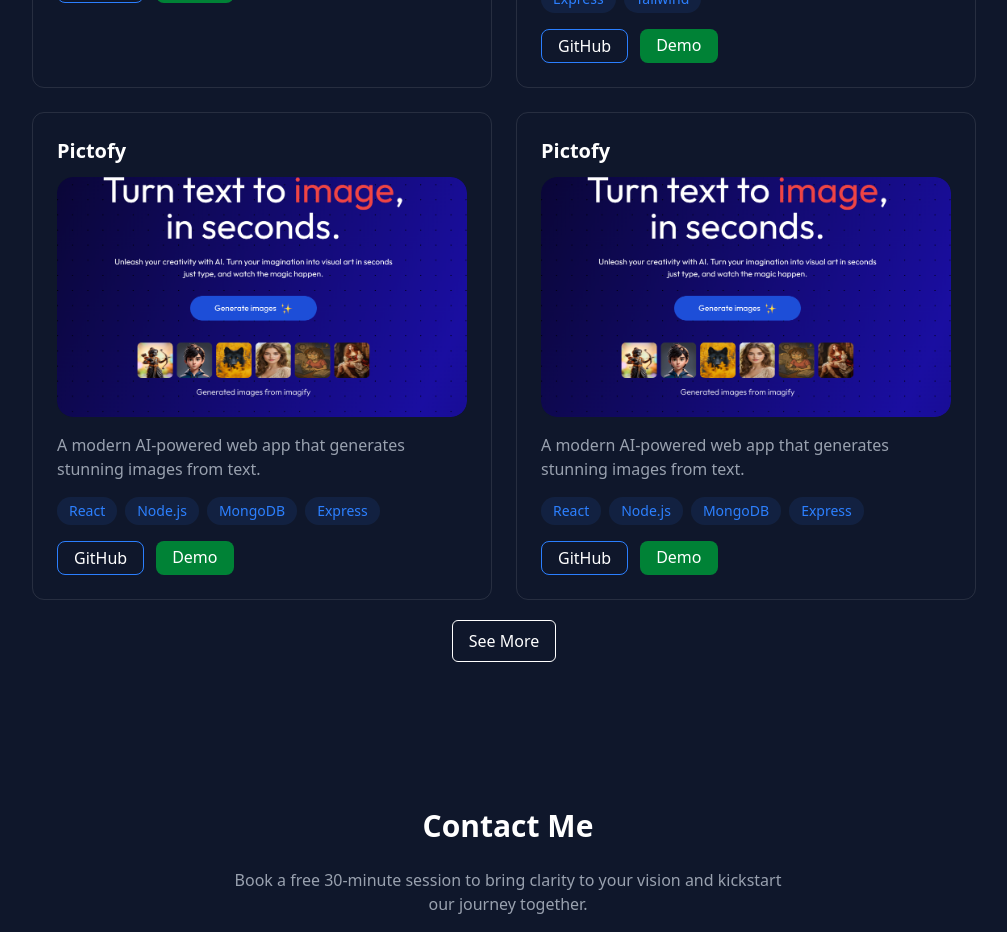
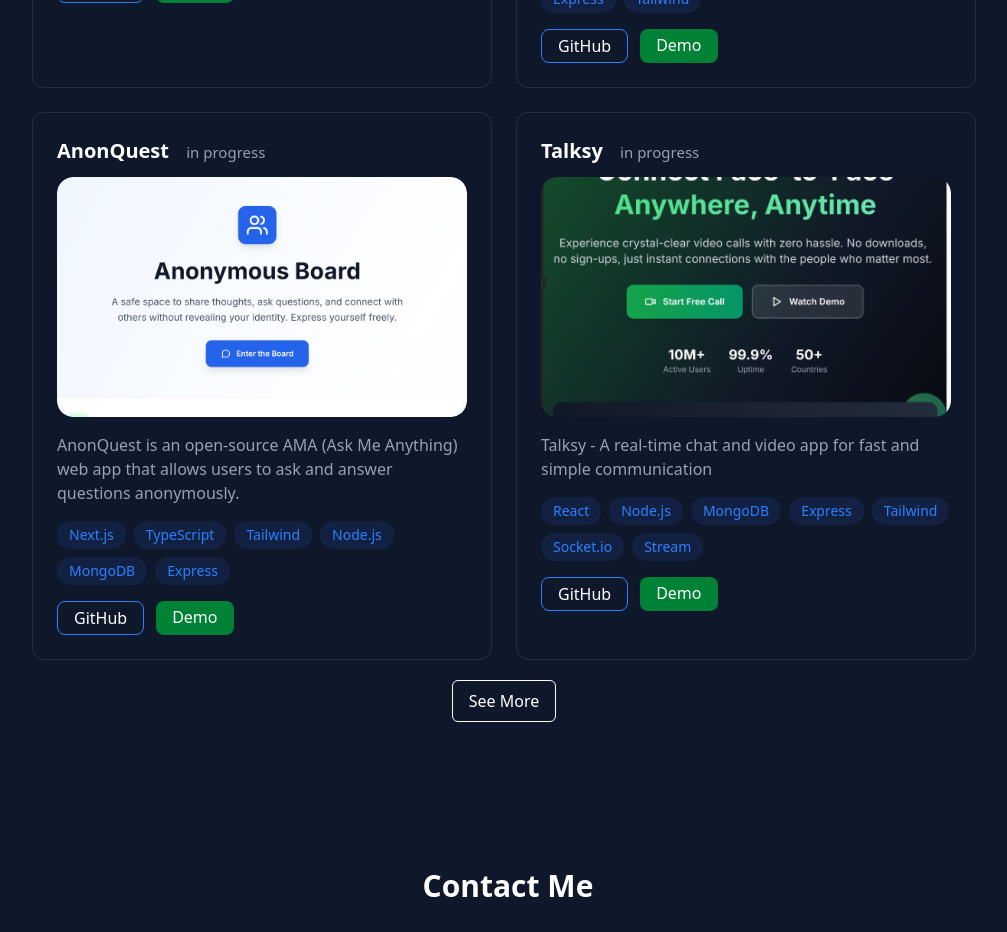
Before and after one commit to rajscriptsGH/Portfolio, a Next.js app: page / in a window 1280 px wide. Shown: the part 1680-2612 px from the top of the page, without its empty margins (132-1139 px from the left). Built offline with nearby package versions, Linux system fonts and the light colour scheme; a web font is replaced by a local one.

Commit message:
anonquest and talksy project added

```diff
--- a/src/components/FeaturedProjects.tsx
+++ b/src/components/FeaturedProjects.tsx
@@ -118,12 +118,12 @@ const FeaturedProjects = () => {
                     <div className="p-6 rounded-xl border border-white/10 hover:-translate-y-1 hover:border-blue-500/30 hover:shadow-[0_2px_8px_rgba(59,130,246,0.2)] transition">
 
                         {/* Title */}
-                        <h3 className="text-xl font-bold mb-3">Pictofy</h3>
+                        <h3 className="text-xl font-bold mb-3">AnonQuest <span className='text-[15px] font-extralight ml-3 text-gray-400'>in progress</span></h3>
 
                         {/* Image */}
                         <div className="relative w-full h-60 overflow-hidden rounded-2xl">
                             <Image
-                                src="/pictofy.png"
+                                src="/anonquest.png"
                                 alt="pictofy"
                                 fill
                                 className="object-cover rounded-2xl transition-all duration-700 hover:scale-110"
@@ -133,12 +133,12 @@ const FeaturedProjects = () => {
 
                         {/* Description */}
                         <p className="text-gray-400 mt-4 mb-4">
-                            A modern AI-powered web app that generates stunning images from text.
+                            AnonQuest is an open-source AMA (Ask Me Anything) web app that allows users to ask and answer questions anonymously.
                         </p>
 
                         {/* Tech Stack */}
                         <div className="flex flex-wrap gap-2 mb-4">
-                            {["React", "Node.js", "MongoDB", "Express"].map((tech, key) => (
+                            {["Next.js", "TypeScript", "Tailwind", "Node.js", "MongoDB", "Express"].map((tech, key) => (
                                 <span
                                     key={key}
                                     className="bg-blue-500/10 text-blue-500 py-1 px-3 rounded-full text-sm hover:bg-blue-500/20 hover:shadow-[0_2px_8px_rgba(59,130,246,0.1)] transition-all"
@@ -151,14 +151,14 @@ const FeaturedProjects = () => {
                         {/* Buttons */}
                         <div className="flex gap-3">
                             <a
-                                href="https://github.com/rajscriptsGH/Pictofy"
+                                href="https://github.com/rajscriptsGH/AnonQuest"
                                 target="_blank"
                                 className="px-4 py-1 rounded-lg border border-blue-500 text-white hover:bg-slate-300 hover:text-black transition-colors"
                             >
                                 GitHub
                             </a>
                             <a
-                                href="https://pictofy.vercel.app"
+                                href="https://AnonQuest.vercel.app"
                                 target="_blank"
                                 className="px-4 py-1 rounded-lg bg-green-700 text-white hover:bg-orange-400 transition-colors"
                             >
@@ -170,12 +170,12 @@ const FeaturedProjects = () => {
                     <div className="p-6 rounded-xl border border-white/10 hover:-translate-y-1 hover:border-blue-500/30 hover:shadow-[0_2px_8px_rgba(59,130,246,0.2)] transition">
 
                         {/* Title */}
-                        <h3 className="text-xl font-bold mb-3">Pictofy</h3>
+                        <h3 className="text-xl font-bold mb-3">Talksy <span className='text-[15px] font-extralight ml-3 text-gray-400'>in progress</span></h3>
 
                         {/* Image */}
                         <div className="relative w-full h-60 overflow-hidden rounded-2xl">
                             <Image
-                                src="/pictofy.png"
+                                src="/talksyChat.png"
                                 alt="pictofy"
                                 fill
                                 className="object-cover rounded-2xl transition-all duration-700 hover:scale-110"
@@ -185,12 +185,12 @@ const FeaturedProjects = () => {
 
                         {/* Description */}
                         <p className="text-gray-400 mt-4 mb-4">
-                            A modern AI-powered web app that generates stunning images from text.
+                            Talksy - A real-time chat and video app for fast and simple communication
                         </p>
 
                         {/* Tech Stack */}
                         <div className="flex flex-wrap gap-2 mb-4">
-                            {["React", "Node.js", "MongoDB", "Express"].map((tech, key) => (
+                            {["React", "Node.js", "MongoDB", "Express", "Tailwind", "Socket.io", "Stream"].map((tech, key) => (
                                 <span
                                     key={key}
                                     className="bg-blue-500/10 text-blue-500 py-1 px-3 rounded-full text-sm hover:bg-blue-500/20 hover:shadow-[0_2px_8px_rgba(59,130,246,0.1)] transition-all"
@@ -203,14 +203,14 @@ const FeaturedProjects = () => {
                         {/* Buttons */}
                         <div className="flex gap-3">
                             <a
-                                href="https://github.com/rajscriptsGH/Pictofy"
+                                href="https://github.com/rajscriptsGH/Talksy"
                                 target="_blank"
                                 className="px-4 py-1 rounded-lg border border-blue-500 text-white hover:bg-slate-300 hover:text-black transition-colors"
                             >
                                 GitHub
                             </a>
                             <a
-                                href="https://pictofy.vercel.app"
+                                href="https://talksy.vercel.app"
                                 target="_blank"
                                 className="px-4 py-1 rounded-lg bg-green-700 text-white hover:bg-orange-400 transition-colors"
                             >
```
